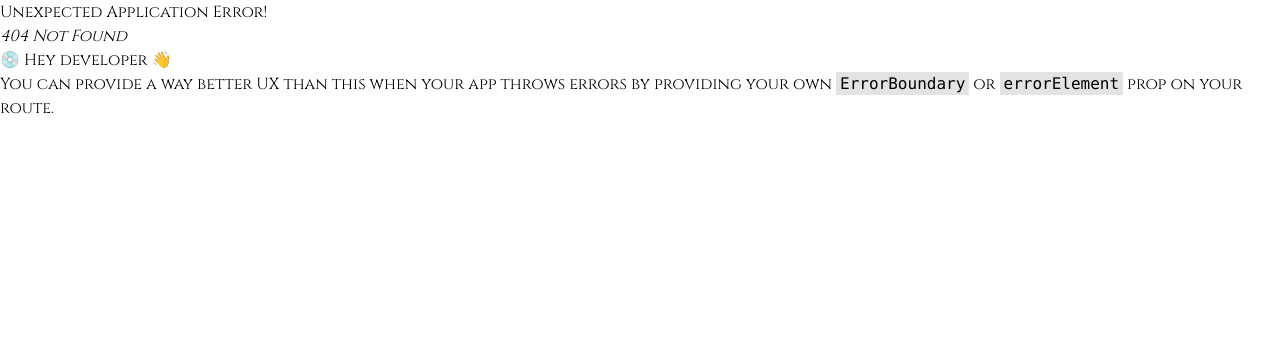
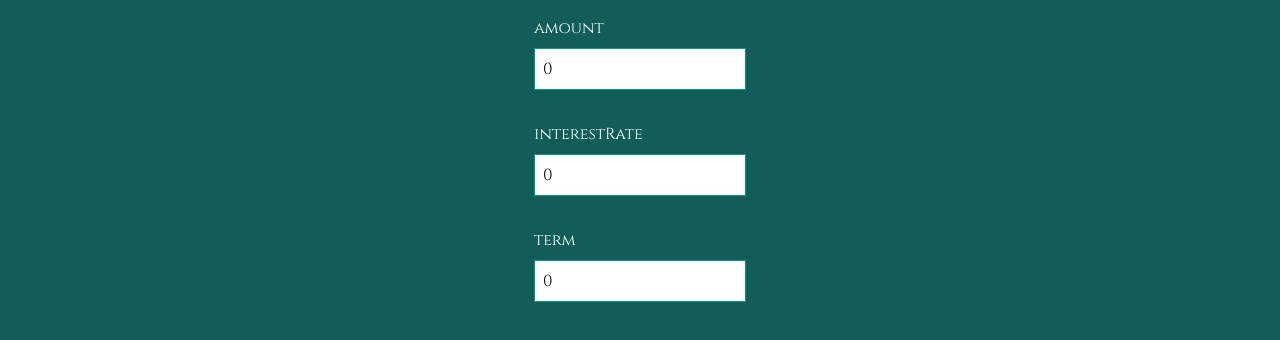
Before and after one commit to gunjanai/machine-coding-practice, a React (Create React App) app: page /mortgage-calculator in a window 1280 px wide. Before the commit this address had no page. Shown: the top 340 px of the page. Built offline with nearby package versions, Linux system fonts and the light colour scheme.

Commit message:
Mortgage Calculator 50% completed

```diff
--- a/src/components/body/routesData.js
+++ b/src/components/body/routesData.js
@@ -59,6 +59,10 @@ const routesData = [
     path: "/tree-view-folder-structure",
     textToDisplay: "Tree View",
   },
+  {
+    path: "/mortgage-calculator",
+    textToDisplay: "Mortgage Calculator",
+  },
 ];
 
 export default routesData;
--- /dev/null
+++ b/src/components/mortgage-payment-calculator/InputComponent.jsx
@@ -0,0 +1,23 @@
+function InputComponent({ name, value, onChange, warning }) {
+  const handleChange = (e) => {
+    const { name, value } = e.target;
+    onChange(name, value);
+  };
+
+  return (
+    <div className="flex flex-col m-4 text-white">
+      <label htmlFor={`input-${name}`}>{name}</label>
+      <input
+        className="border border-teal-600 p-2 mt-2 text-black"
+        type="text"
+        name={name}
+        id={`input-${name}`}
+        onChange={handleChange}
+        value={value}
+      />
+      {warning && <p className="text-red-500 text-sm">{warning[name]}</p>}
+    </div>
+  );
+}
+
+export default InputComponent;
--- /dev/null
+++ b/src/components/mortgage-payment-calculator/LoanForm.jsx
@@ -0,0 +1,55 @@
+import { useState } from "react";
+import InputComponent from "./InputComponent";
+
+function LoanForm() {
+  const [loanData, setLoanData] = useState({
+    amount: 0,
+    interestRate: 0,
+    term: 0,
+  });
+  const [warning, setWarning] = useState({
+    amount: "",
+    interestRate: "",
+    term: "",
+  });
+
+  const handleChange = (name, value) => {
+    if (value === "" || !isNaN(value)) {
+      setLoanData((prev) => ({ ...prev, [name]: value }));
+      setWarning((prev) => ({
+        ...prev,
+        [name]: "",
+      }));
+    } else {
+      setWarning((prev) => ({
+        ...prev,
+        [name]: "Please enter a valid number",
+      }));
+    }
+  };
+
+  return (
+    <div className="flex flex-col items-center h-[100vh] bg-teal-800">
+      <InputComponent
+        name={"amount"}
+        value={loanData.amount}
+        onChange={handleChange}
+        warning={warning}
+      />
+      <InputComponent
+        name={"interestRate"}
+        value={loanData.interestRate}
+        onChange={handleChange}
+        warning={warning}
+      />
+      <InputComponent
+        name={"term"}
+        value={loanData.term}
+        onChange={handleChange}
+        warning={warning}
+      />
+    </div>
+  );
+}
+
+export default LoanForm;
--- /dev/null
+++ b/src/components/mortgage-payment-calculator/MortgageCalculator.jsx
@@ -0,0 +1,5 @@
+function MortgageCalculator() {
+  return <div></div>;
+}
+
+export default MortgageCalculator;
--- /dev/null
+++ b/src/components/mortgage-payment-calculator/MortgageLandingPage.jsx
@@ -0,0 +1,11 @@
+import LoanForm from "./LoanForm";
+
+function MortgageLandingPage() {
+  return (
+    <div>
+      <LoanForm />
+    </div>
+  );
+}
+
+export default MortgageLandingPage;
--- a/src/index.js
+++ b/src/index.js
@@ -25,6 +25,7 @@ import Tabs from "./components/tabs/Tabs";
 import Tictactoe from "./components/tic-tac-toe/Tictactoe";
 import TrafficLights from "./components/traffic-lights/TrafficLights";
 import TreeContainer from "./components/tree-view/TreeContainer";
+import MortgageLandingPage from "./components/mortgage-payment-calculator/MortgageLandingPage";
 
 const root = ReactDOM.createRoot(document.getElementById("root"));
 
@@ -113,6 +114,10 @@ const router = createBrowserRouter([
         path: "/tree-view-folder-structure",
         element: <TreeContainer />,
       },
+      {
+        path: "/mortgage-calculator",
+        element: <MortgageLandingPage />,
+      },
     ],
   },
 ]);
```
